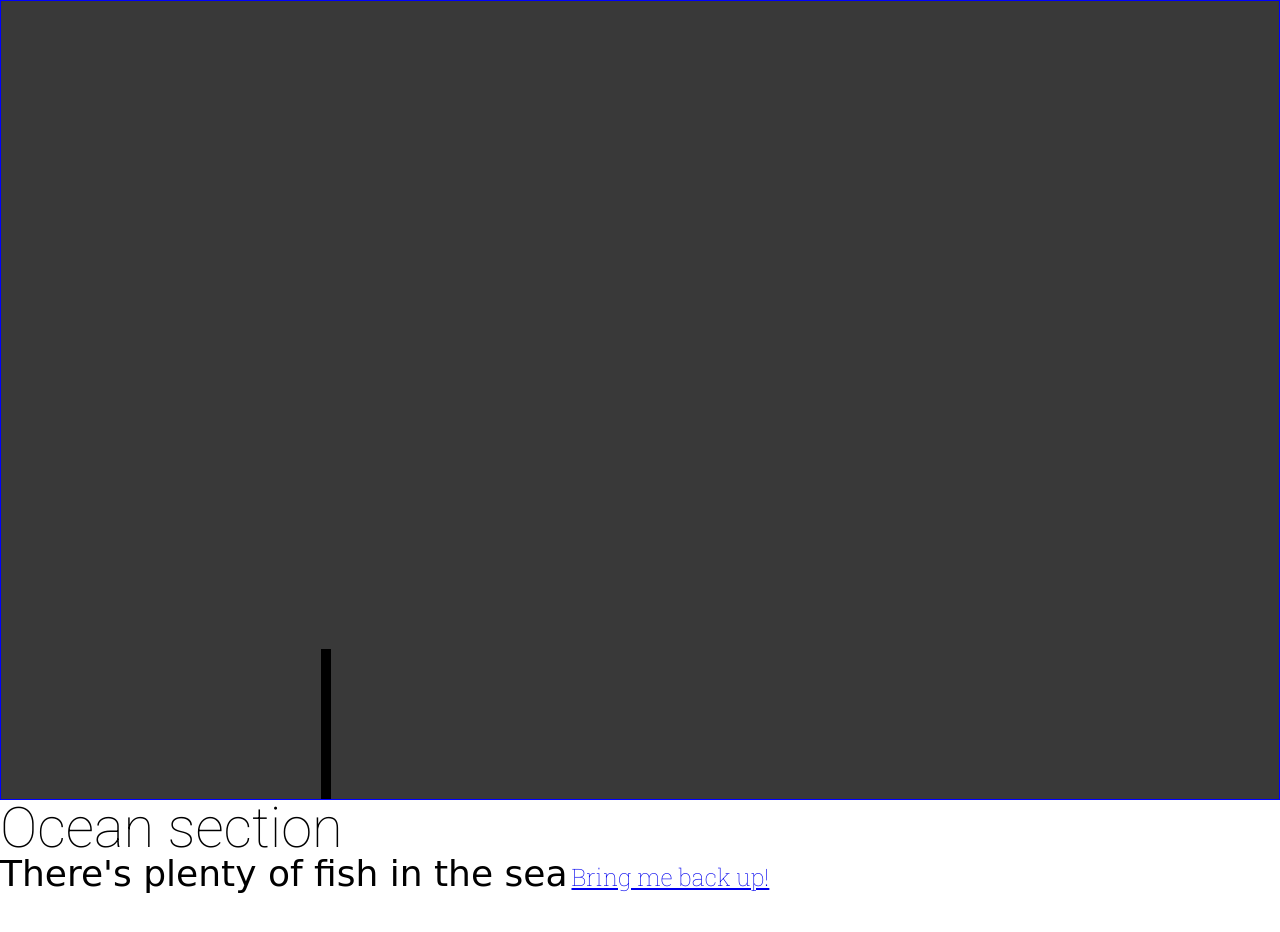
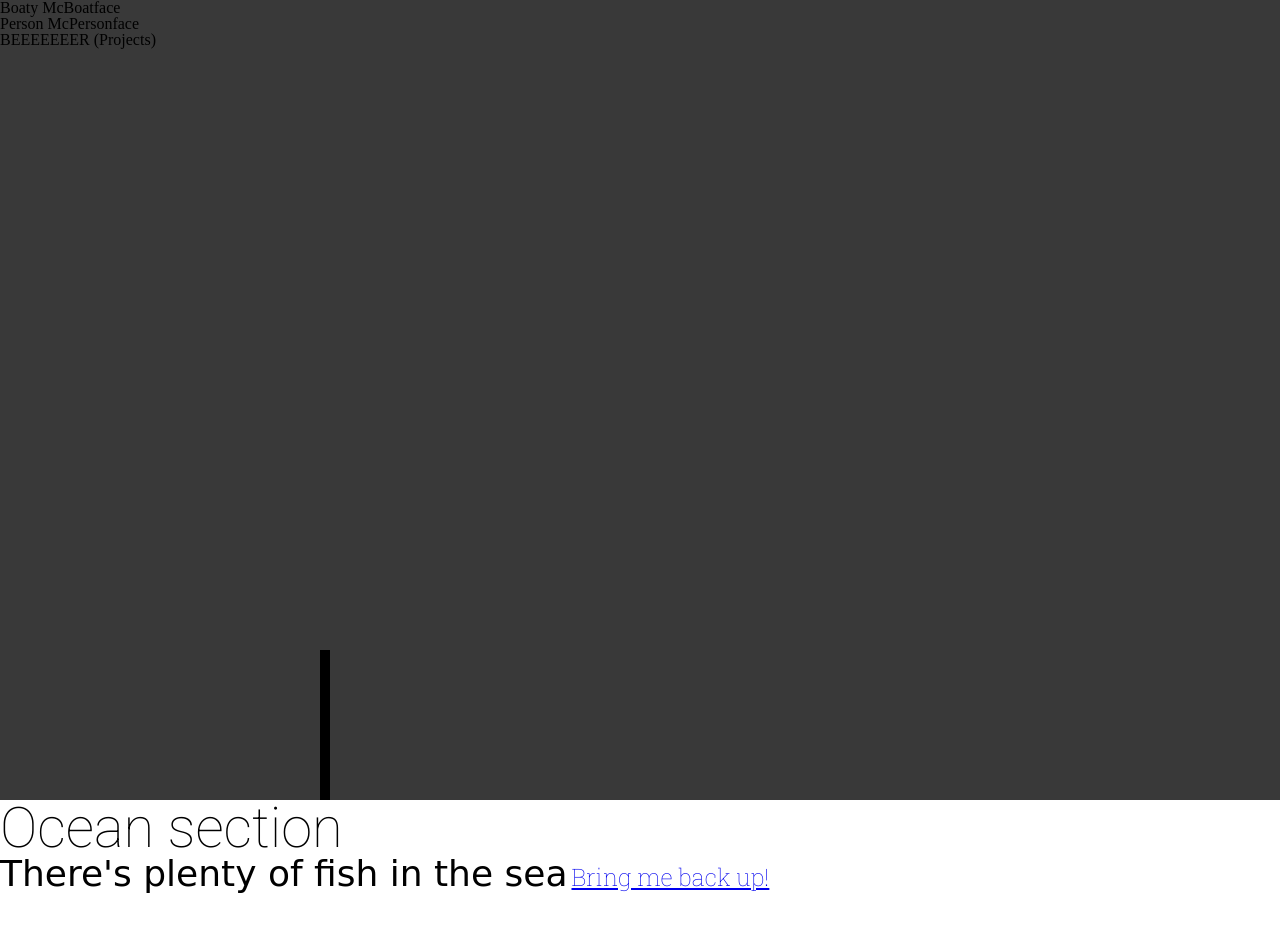
Before and after one commit to dowinterfor6/portfolio-3, a website built with webpack: page index.html in a window 1280 px wide. Shown: the top 932 px of the page. Built offline with nearby package versions, Linux system fonts and the light colour scheme; a web font is replaced by a local one.

Commit message:
Add placeholder text for future objects

```diff
--- a/assets/scss/style.scss
+++ b/assets/scss/style.scss
@@ -15,13 +15,16 @@ section,
   height: 100vh;
 }
 
+#skyCanvas
+{
+  position: absolute;
+  top: 0;
+  z-index: -1;
+}
+
 #upperContent
 {
-  border: 1px solid blue;
-  display: flex;
-  position: absolute;
   width: 100%;
-  top: 0;
 
   #line
   {
--- a/index.html
+++ b/index.html
@@ -4,7 +4,7 @@
   <meta charset="UTF-8">
   <meta name="viewport" content="width=device-width, initial-scale=1.0">
   <meta http-equiv="X-UA-Compatible" content="ie=edge">
-  <title>Document</title>
+  <title>Andrew Chan</title>
   <link rel="stylesheet" href="./assets/css/style.css">
   <link rel="stylesheet" href="./assets/css/reset.css">
   <link href="https://fonts.googleapis.com/css?family=Roboto+Slab:100,300,400|Roboto:100,300,400,500|Jacques+Francois+Shadow&display=swap" rel="stylesheet">
@@ -24,6 +24,10 @@
     <!-- Background/Tree/Mountains -->
     <canvas id='skyCanvas'></canvas>
     <aside id='upperContent'>
+      <!-- LinkedIn/Github somewhere? -->
+      <div id="boat">Boaty McBoatface</div>
+      <div id="person">Person McPersonface</div>
+      <div id="beerCooler">BEEEEEEER (Projects)</div>
       <a href='#water'>
         <div id='line'></div>
       </a>
```
Also changed, not shown: assets/css/style.css, 1 other file.
